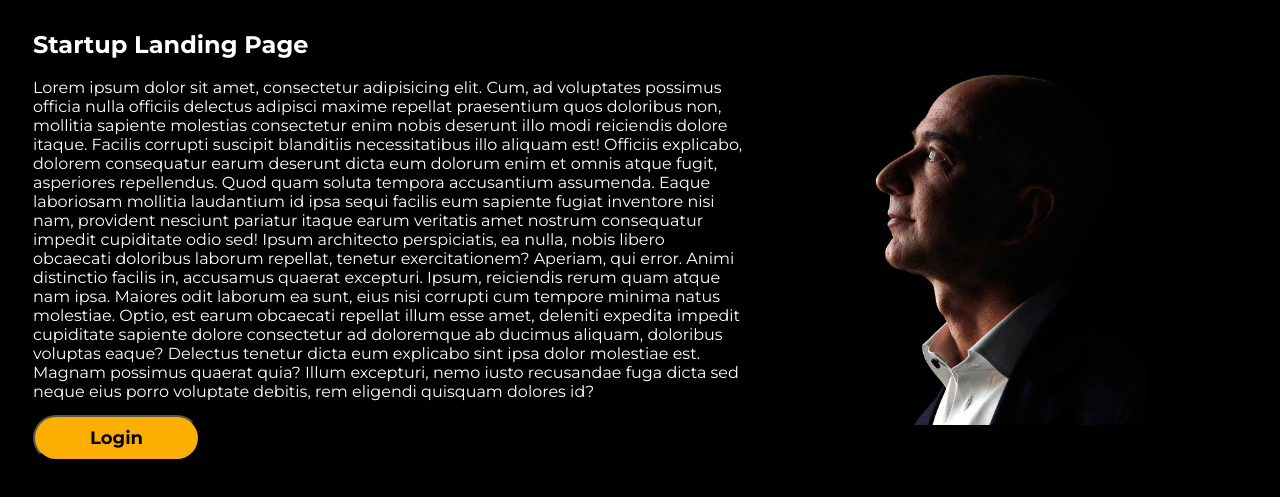
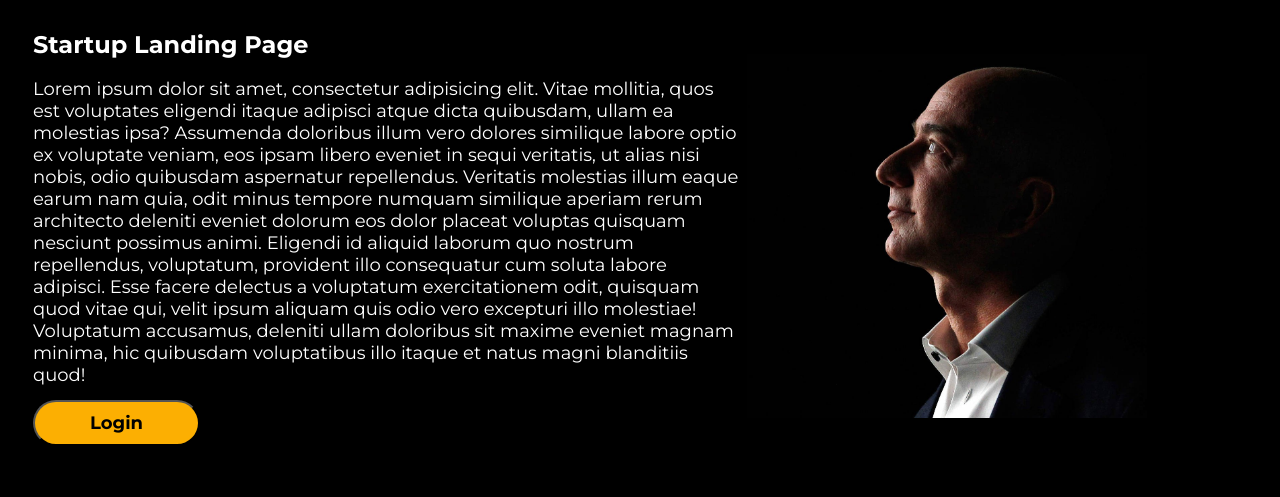
Before and after one commit to kudit223/Frontend_1-Week_2-Project-Sept_25, a plain HTML site: page index.html in a window 1280 px wide. Shown: the part 27-524 px from the top of the page. Drawn offline with Linux system fonts and the light colour scheme.

Commit message:
introduction paragraph font size

```diff
--- a/index.html
+++ b/index.html
@@ -32,22 +32,7 @@
                 </tr>
                 <tr>
                     <td>
-                        <p>Lorem ipsum dolor sit amet, consectetur adipisicing elit. Cum, ad voluptates possimus officia
-                            nulla officiis delectus adipisci maxime repellat praesentium quos doloribus non, mollitia
-                            sapiente molestias consectetur enim nobis deserunt illo modi reiciendis dolore itaque.
-                            Facilis corrupti suscipit blanditiis necessitatibus illo aliquam est! Officiis explicabo,
-                            dolorem consequatur earum deserunt dicta eum dolorum enim et omnis atque fugit, asperiores
-                            repellendus. Quod quam soluta tempora accusantium assumenda. Eaque laboriosam mollitia
-                            laudantium id ipsa sequi facilis eum sapiente fugiat inventore nisi nam, provident nesciunt
-                            pariatur itaque earum veritatis amet nostrum consequatur impedit cupiditate odio sed! Ipsum
-                            architecto perspiciatis, ea nulla, nobis libero obcaecati doloribus laborum repellat,
-                            tenetur exercitationem? Aperiam, qui error. Animi distinctio facilis in, accusamus quaerat
-                            excepturi. Ipsum, reiciendis rerum quam atque nam ipsa. Maiores odit laborum ea sunt, eius
-                            nisi corrupti cum tempore minima natus molestiae. Optio, est earum obcaecati repellat illum
-                            esse amet, deleniti expedita impedit cupiditate sapiente dolore consectetur ad doloremque ab
-                            ducimus aliquam, doloribus voluptas eaque? Delectus tenetur dicta eum explicabo sint ipsa
-                            dolor molestiae est. Magnam possimus quaerat quia? Illum excepturi, nemo iusto recusandae
-                            fuga dicta sed neque eius porro voluptate debitis, rem eligendi quisquam dolores id?</p>
+                        <p>Lorem ipsum dolor sit amet, consectetur adipisicing elit. Vitae mollitia, quos est voluptates eligendi itaque adipisci atque dicta quibusdam, ullam ea molestias ipsa? Assumenda doloribus illum vero dolores similique labore optio ex voluptate veniam, eos ipsam libero eveniet in sequi veritatis, ut alias nisi nobis, odio quibusdam aspernatur repellendus. Veritatis molestias illum eaque earum nam quia, odit minus tempore numquam similique aperiam rerum architecto deleniti eveniet dolorum eos dolor placeat voluptas quisquam nesciunt possimus animi. Eligendi id aliquid laborum quo nostrum repellendus, voluptatum, provident illo consequatur cum soluta labore adipisci. Esse facere delectus a voluptatum exercitationem odit, quisquam quod vitae qui, velit ipsum aliquam quis odio vero excepturi illo molestiae! Voluptatum accusamus, deleniti ullam doloribus sit maxime eveniet magnam minima, hic quibusdam voluptatibus illo itaque et natus magni blanditiis quod!</p>
                     </td>
                 </tr>
                 <tr>
@@ -57,6 +42,7 @@
         </table>
     </section>
 
+
 </body>
 
 </html>
--- a/style.css
+++ b/style.css
@@ -65,6 +65,7 @@ li a{
 #table-1 p{
     color:white;
     margin-bottom: 10px;
+    font-size: 18px;
 }
 #table-1 img{
     width: 400px;
```
